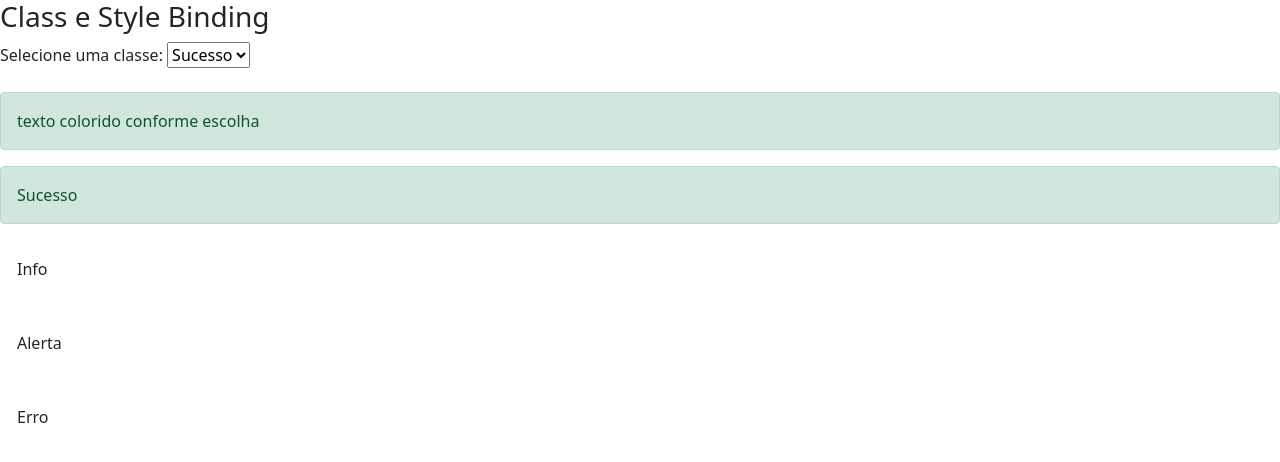
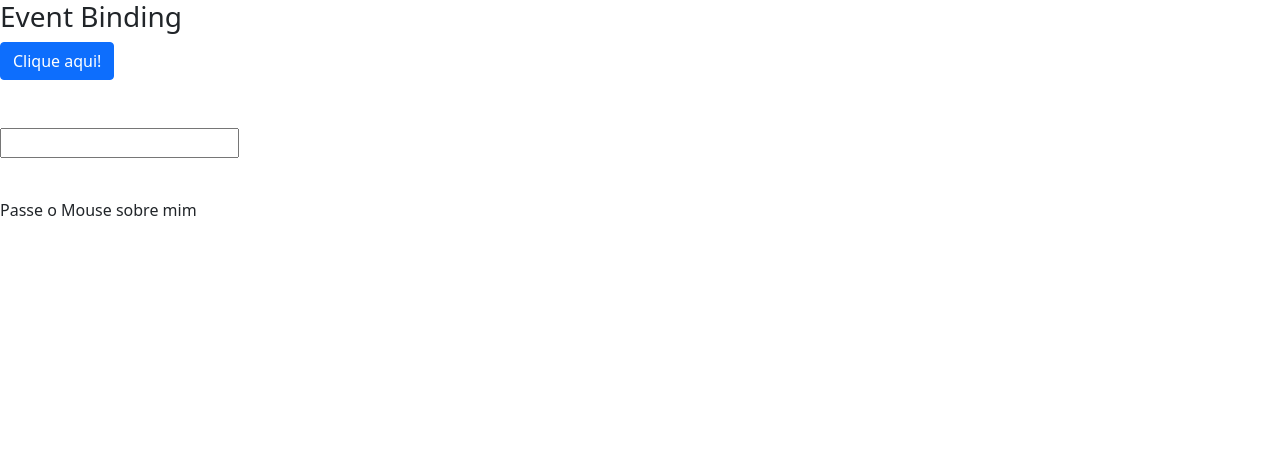
Before and after one commit to Re04nan/angular-learning, an Angular app in the folder data-binding/: page / in a window 1280 px wide. Shown: the top 462 px of the page. Built offline with nearby package versions, Linux system fonts and the light colour scheme.

Commit message:
Adicionando pratica com event binding

```diff
--- a/data-binding/src/app/data-binding/data-binding.component.html
+++ b/data-binding/src/app/data-binding/data-binding.component.html
@@ -1,6 +1,6 @@
-<section class="property-binding">
+<!--<section class="property-binding">
 
-    <!--<article>
+    <article>
         <h3>Interpolation/ Interpolação</h3>
         <p>Nome = {{ name }}</p>
         <p>1 + 1 = {{ 1 + 1 }}</p>
@@ -12,7 +12,7 @@
         <h3>Property Binding</h3>
         <img src="{{ urlImage }}">
         <img [src]=" urlImage "> ou <img bind-src=" urlImage ">
-    </article>-->
+    </article>
 
     <article>
         <h3>Class e Style Binding</h3>
@@ -43,4 +43,24 @@
                 </div>
         </div>
     </article>
+</section>-->
+<section class="event-binding">
+    <article>
+        <h3>Event Binding</h3>
+        <div>
+            <button class="btn btn-primary" (click)="btnClick()">Clique aqui!</button>
+        </div>
+        <br><br>
+        <input type="text" (keyup)="onKeyUp($event)"
+         (keyup.enter)="saveValue(fieldInput.value)"
+         (blur)="saveValue(fieldInput.value)" #fieldInput/>
+        <br>
+        <p>{{ valueActual }}</p>
+        <p>{{ valueSave }}</p>
+        <br>
+        <span (mouseover)="onMouseOverOut()" (mouseout)="onMouseOverOut()"
+        [class.highlight]="isMouseOver">
+            Passe o Mouse sobre mim
+        </span>
+    </article>
 </section>
--- a/data-binding/src/app/data-binding/data-binding.component.scss
+++ b/data-binding/src/app/data-binding/data-binding.component.scss
@@ -0,0 +1,4 @@
+.highlight{
+    background-color: yellow;
+    font-weight: bold;
+}
--- a/data-binding/src/app/data-binding/data-binding.component.ts
+++ b/data-binding/src/app/data-binding/data-binding.component.ts
@@ -3,13 +3,23 @@ import { Component, OnInit } from '@angular/core';
 @Component({
   selector: 'app-data-binding',
   templateUrl: './data-binding.component.html',
-  styleUrls: ['./data-binding.component.scss']
+  //styleUrls: ['./data-binding.component.scss']
+  styles: [
+    `.highlight{
+      background-color: yellow;
+      font-weight: bold;
+      }
+    `
+  ]
 })
 export class DataBindingComponent implements OnInit {
 
   name :string = 'Renan Marques';
   courseAngular: boolean = true;
   urlImage: string = 'http://lorempixel.com/g/400/200/';
+  valueActual: string = '';
+  valueSave: string = '';
+  isMouseOver: boolean = false;
 
   getValue(){
     return 1;
@@ -19,6 +29,18 @@ export class DataBindingComponent implements OnInit {
     return true;
   }
 
+  btnClick(){
+    return alert("Clicouuu");
+  }
+  onKeyUp(event: KeyboardEvent){
+    this.valueActual=(<HTMLInputElement>event.target).value;
+  }
+  saveValue(value: string){
+    this.valueSave = value;
+  }
+  onMouseOverOut(){
+    this.isMouseOver = !this.isMouseOver;
+  }
   constructor() { }
 
   ngOnInit(): void {
```
